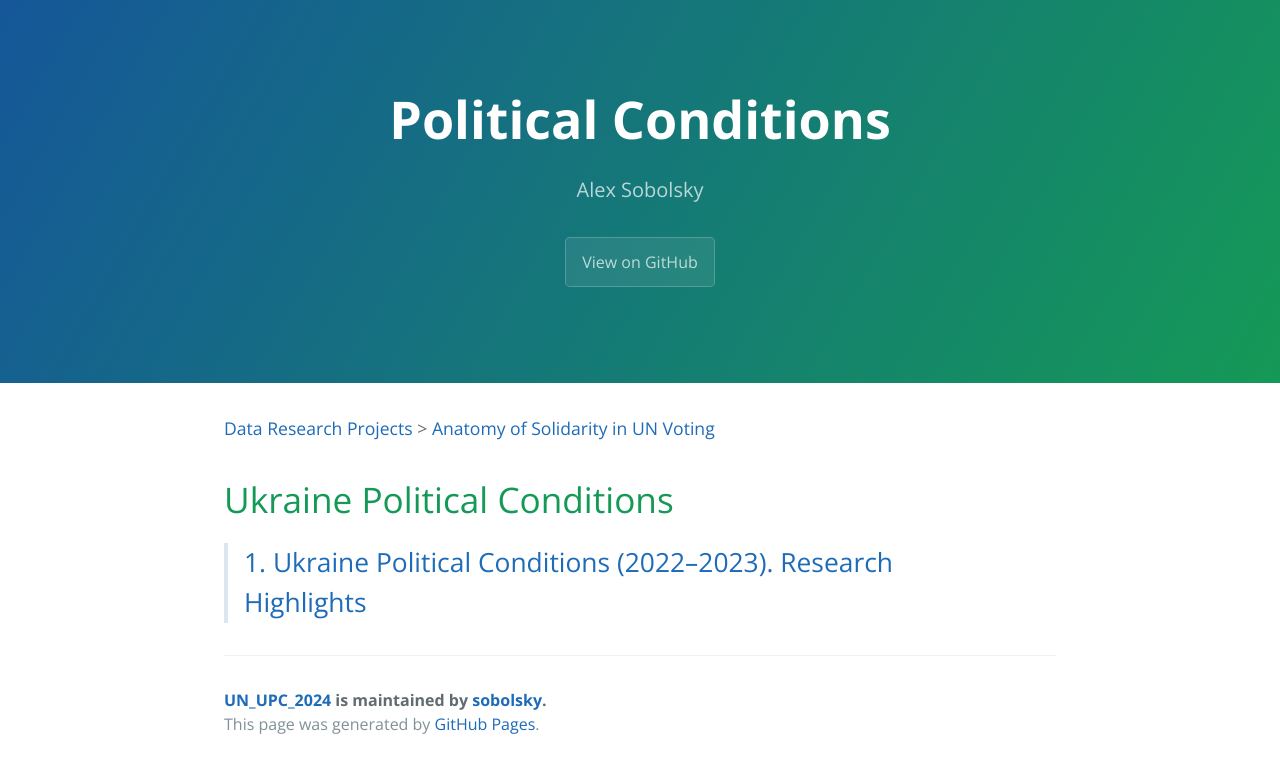
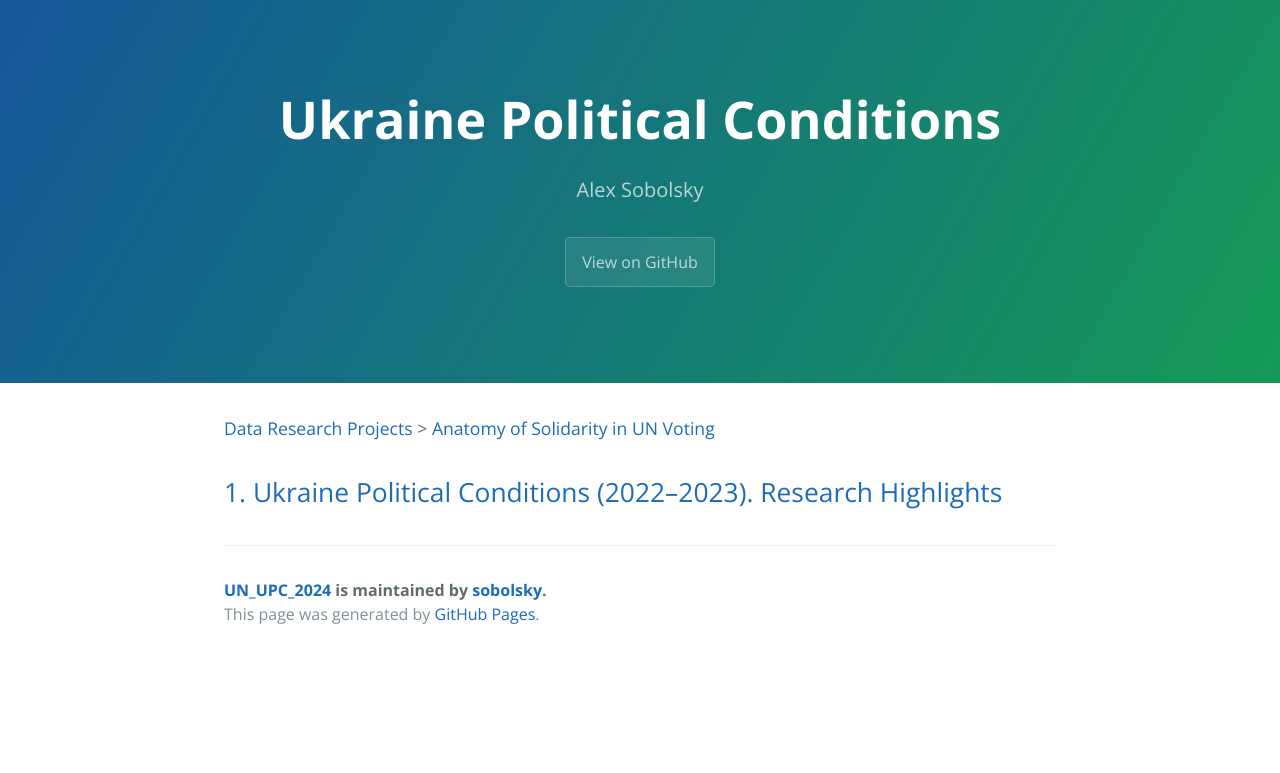
Before and after one commit to sobolsky/UN_UPC_2024, a Jekyll site: the page built from index.md, in a window 1280 px wide. Shown: the top 773 px of the page. Built offline with Jekyll 4.4.1, drawn with Linux system fonts in a browser that asks for light colours; our own code applies the rules of GitHub Pages for plain Markdown files.

Commit message:
Update index.md

```diff
--- a/index.md
+++ b/index.md
@@ -1,10 +1,9 @@
 ---
-title: Political Conditions
+title: Ukraine Political Conditions
 description: Alex Sobolsky
 show_downloads: false
 google_analytics:
 theme: jekyll-theme-cayman
 ---
 [Data Research Projects](https://sobolsky.github.io) > [Anatomy of Solidarity in UN Voting](https://sobolsky.github.io/un)
-# Ukraine Political Conditions
-> ## [1. Ukraine Political Conditions (2022–2023). Research Highlights](./01)
+## [1. Ukraine Political Conditions (2022–2023). Research Highlights](./01)
```
